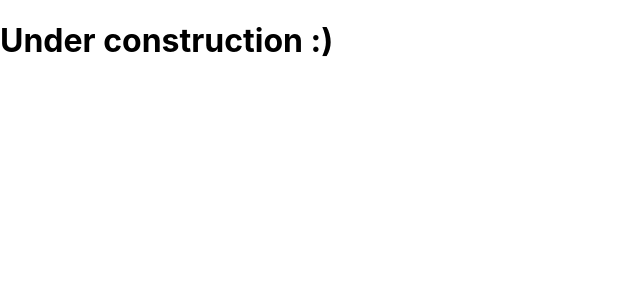
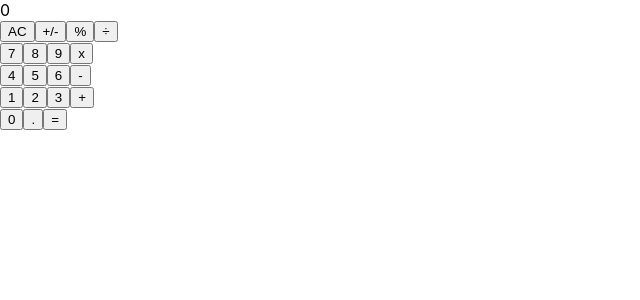
Before and after one commit to widzthedvloper/calculator-react, a React (Create React App) app: page / in a window 1280 px wide. Shown: the top 300 px of the page, without its empty margins (0-640 px from the left). Built offline with nearby package versions, Linux system fonts and the light colour scheme.

Commit message:
Nest AppComponent into App

```diff
--- a/src/App.js
+++ b/src/App.js
@@ -1,9 +1,9 @@
+import AppComponent from './components/App';
+
 function App() {
   return (
-    <div className="App">
-      <header className="App-header">
-        <h1>Under construction :)</h1>
-      </header>
+    <div className="calcuator-body">
+      <AppComponent />
     </div>
   );
 }
```
